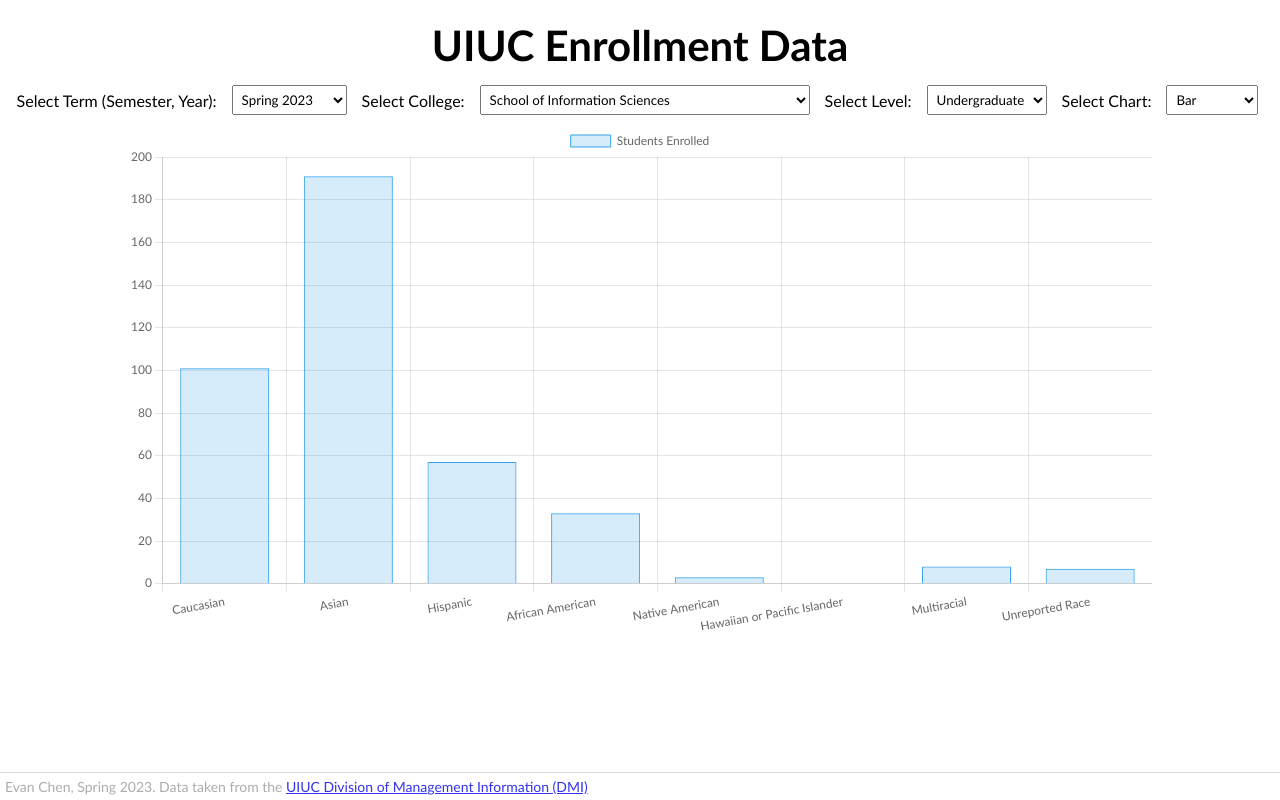
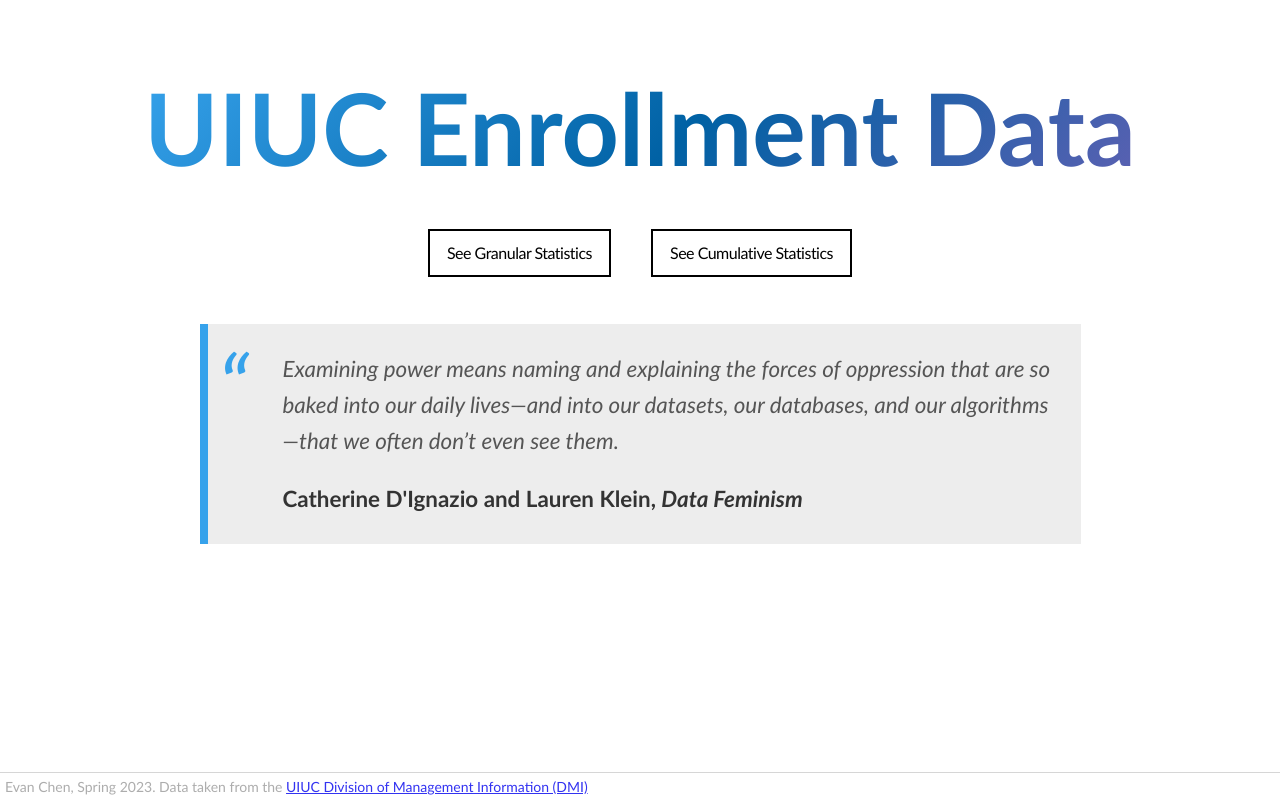
Before and after one commit to zuyouchen/is308-final-proj, a plain HTML site: page index.html in a window 1280 px wide. Drawn offline with nearby package versions, Linux system fonts and the light colour scheme.

Commit message:
restructure, landing page, new CSS

```diff
--- a/index.html
+++ b/index.html
@@ -7,84 +7,27 @@
     <meta http-equiv='cache-control' content='no-cache'>
     <meta http-equiv='expires' content='0'>
     <meta http-equiv='pragma' content='no-cache'>
-    <title>IS308 - Unessay Project</title>
-    <!-- <script src="https://d3js.org/d3.v7.min.js"></script> -->
+    <title>IS308 - Unessay Project - Main Page</title>
     <script src="https://cdn.jsdelivr.net/npm/chart.js"></script>
     <script src="https://cdnjs.cloudflare.com/ajax/libs/PapaParse/5.4.1/papaparse.js"></script>
     <link rel="stylesheet" href="styles.css">
 </head>
 <body>
-
-    <h1 class="title">UIUC Enrollment Data</h1>
-
-    <div class="external-container">
-        <div class="selections-container">
-            <label for="term-select">Select Term (Semester, Year):</label>
-            <select id="term-select">
-                <option value="sp23">Spring 2023</option>
-                <option value="fa22">Fall 2022</option>
-                <option value="su22">Summer 2022</option>
-                <option value="sp22">Spring 2022</option>
-                <option value="fa21">Fall 2021</option>
-                <option value="su21">Summer 2021</option>
-                <option value="su21">Spring 2021</option>
-                <option value="fa20">Fall 2020</option>
-                <option value="su20">Summer 2020</option>
-                <option value="sp20">Spring 2020</option>
-                <option value="fa19">Fall 2019</option>
-                <option value="su19">Summer 2019</option>
-                <option value="sp19">Spring 2019</option>
-                <option value="fa18">Fall 2018</option>
-                <option value="su18">Summer 2018</option>
-                <option value="sp18">Spring 2018</option>
-                <option value="fa17">Fall 2017</option>
-                <option value="su17">Summer 2017</option>
-                <option value="sp17">Spring 2017</option>
-            </select>
-
-            <label for="school-select">Select College:</label>
-            <select id="school-select">
-                <option value="School of Information Sciences "> School of Information Sciences </option>
-                <option value="Agr, Cons, Env Sci "> Agricultural, Consumer, and Environmental Science </option>
-                <option value="Business "> Gies College of Business </option>
-                <option value="Education "> Education </option>
-                <option value="Grainger Engineering "> Grainger Engineering </option>
-                <option value="Fine & Applied Arts "> Fine and Applied Arts </option>
-                <option value="Graduate College "> Graduate College </option>
-                <option value="Media "> College of Media </option>
-                <option value="Law "> College of Law </option>
-                <option value="Liberal Arts & Sci "> Liberal Arts and Sciences (LAS) </option>
-                <option value="General Studies "> General Studies </option>
-                <option value="Applied Health Sci "> Applied Health Sciences </option>
-                <option value="Veterinary Medicine "> Veterinary Medicine </option>
-                <option value="Labor & Empl. Rel. "> Labor and Employer Relations </option>
-                <option value="School of Social Work "> School of Social Work </option>
-                <option value="Carle Illinois Medicine "> Carle Illinois College of Medicine </option>
-            </select>
-
-            <label for="level-select">Select Level:</label>
-            <select id="level-select">
-                <option value="Undergraduate ">Undergraduate </option>
-                <option value="Graduate ">Graduate </option>
-                <option value="Professional ">Professional </option>
-            </select>
-
-            <label for="chart-type-select">Select Chart:</label>
-            <select id="chart-type-select">
-                <option value="bar">Bar</option>
-                <option value="doughnut">Doughnut</option>
-                <option value="polar">Polar</option>
-            </select>
-
-        </div>
-        <div id="no-data-message" class="no-data-found"></div>
-        <div class="chart-container">
-            <canvas id="enrollment-bar-chart"></canvas>
-        </div>
+    <div class="title-container" style="text-align: center; margin-top: 0; font-size:100px; margin-bottom:-25px">
+        <h1 class="animated-title">UIUC Enrollment Data</h1>
     </div>
 
+    <div class="button-container">
+        <button class="fancy-button" role="button" onclick="location.href='pages/granular.html'">See Granular Statistics</button>
+        <button class="fancy-button" role="button" onclick="location.href='pages/cumulative.html'">See Cumulative Statistics</button>
+    </div>
+
+    <blockquote class="blockquote">
+        Examining power means naming and explaining the forces of oppression that are so baked into our daily lives—and into our datasets, our databases, and our algorithms—that we often don’t even see them.
+        <span>Catherine D'Ignazio and Lauren Klein, <i>Data Feminism</i></span>
+    </blockquote>
+
+
     <footer>Evan Chen, Spring 2023. Data taken from the <a href="https://www.dmi.illinois.edu/">UIUC Division of Management Information (DMI)</a></footer>
-
-    <script src="app.js"></script>
 </body>
 </html>
--- a/app.js
+++ b/js/granular.js
@@ -22,7 +22,7 @@ const enrollmentDataLabels = [
   "Hispanic",
   "African American",
   "Native American",
-  "Hawaiian or Pacific Islander",
+  "Hawaiian/Pacific Islander",
   "Multiracial",
   "Unreported Race"
 ];
@@ -72,6 +72,15 @@ function barChartConfig (enrollmentData) {
           }
         }
       },
+      // scales: {
+      //   x: {
+      //       ticks: {
+      //           font: {
+      //               size: 12,
+      //           }
+      //       }
+      //   }
+      // },
       responsive: true
     }
   };
@@ -174,7 +183,7 @@ function doughnutChartConfig (enrollmentData) {
 }
 
 let enrollmentChart;
-const plotEnrollmentChart = (enrollmentData, config) => {
+const plotEnrollmentChart = (config) => {
   if (enrollmentChart) {
     enrollmentChart.destroy();
   }
@@ -188,13 +197,13 @@ const updateChart = async () => {
   if (filteredRow) {
     const enrollmentData = transformData(filteredRow);
     if (chartTypeSelect.value == 'bar') {
-      plotEnrollmentChart(enrollmentData, barChartConfig(enrollmentData));
+      plotEnrollmentChart(barChartConfig(enrollmentData));
     }
     if (chartTypeSelect.value == 'doughnut') {
-      plotEnrollmentChart(enrollmentData, doughnutChartConfig(enrollmentData));
+      plotEnrollmentChart(doughnutChartConfig(enrollmentData));
     }
     if (chartTypeSelect.value == 'polar') {
-      plotEnrollmentChart(enrollmentData, polarChartConfig(enrollmentData));
+      plotEnrollmentChart(polarChartConfig(enrollmentData));
     }
     document.getElementById('no-data-message').style.display = 'none';
   } else {
--- a/styles.css
+++ b/styles.css
@@ -8,10 +8,10 @@ body {
 }
 
 .title {
-    font-size: 42px;
+    font-size: 50px;
     text-align: center;
     margin-bottom: 10px;
-    margin-top: 20px;
+    margin-top: 15px;
     font-family: Calibri, sans-serif
 }
 
@@ -29,7 +29,7 @@ body {
     align-items: center;
     justify-content: center;
     gap: 10px;
-    margin-bottom: 5px;
+    margin-bottom: 10px;
 }
 
 #school-select,
@@ -57,8 +57,8 @@ body {
 
 .chart-container {
     position: relative;
-    height: 80vh;
-    width: 80vw;
+    height: 75vh;
+    width: 75vw;
     display: flex;
     justify-content: center;
 }
@@ -77,3 +77,124 @@ footer {
     border-top: 1px solid #ccc;
     opacity: 0.8;
 }
+
+
+/* Fancy Button  */
+/* Source: https://getcssscan.com/css-buttons-examples */
+.fancy-button {
+    align-items: center;
+    background-color: #fff;
+    border: 2px solid #000;
+    box-sizing: border-box;
+    color: #000;
+    cursor: pointer;
+    display: inline-flex;
+    fill: #000;
+    font-family: Calibri, sans-serif;
+    font-size: 16px;
+    font-weight: 500;
+    height: 48px;
+    justify-content: center;
+    letter-spacing: -.5px;
+    line-height: 24px;
+    min-width: 140px;
+    padding: 0 17px;
+    text-align: center;
+    transition: all .3s;
+    user-select: none;
+    -webkit-user-select: none;
+    touch-action: manipulation;
+  }
+  .fancy-button:focus {
+    color: #171E29;
+  }
+  .fancy-button:hover {
+    border-color: #3399CC;
+    color: #3399CC;
+    fill: #3399CC;
+  }
+  .fancy-button:active {
+    border-color: #3399CC;
+    color: #3399CC;
+    fill: #3399CC;
+  }
+  @media (min-width: 768px) {
+    .fancy-button {
+      min-width: 170px;
+  }
+}
+
+.button-container{
+    display: flex;
+    flex-direction: row;
+    align-items: center;
+    justify-content: center;
+    gap:40px;
+    margin-bottom:25px;
+}
+
+/* Animated Title  */
+/* Source: https://alvarotrigo.com/blog/css-text-animations/  */
+.animated-title
+{
+font-family: Calibri, sans-serif;
+background-image: linear-gradient(
+    -225deg,
+    #36A2EB 0%,
+    #0061A4 29%,
+    #9260BA 67%,
+    #A3459B 100%
+);
+background-size: auto auto;
+background-clip: border-box;
+background-size: 200% auto;
+color: #fff;
+background-clip: text;
+-webkit-background-clip: text;
+-webkit-text-fill-color: transparent;
+animation: textclip 5s linear infinite;
+display: inline-block;
+    font-size: 100%;
+}
+@keyframes textclip {
+  to {
+    background-position: 200% center;
+  }
+}
+
+/* Blockquote Title Page */
+/* Source: https://codepen.io/jimmycow/pen/LmjVaz */
+.blockquote{
+    font-size: 1.4em;
+    width: 60%;
+    font-family: Calibri, sans-serif;
+    font-style: italic;
+    color: #555555;
+    padding:1.2em 30px 1.2em 75px;
+    border-left: 8px solid #36A2EB ;
+    line-height: 1.6;
+    position: relative;
+    background:#EDEDED;
+  }
+
+  .blockquote::before{
+    font-family: Calibri, sans-serif;
+    content: "\201C";
+    color:#36A2EB;
+    font-size: 4em;
+    position: absolute;
+    left: 10px;
+    top: -10px;
+  }
+
+  .blockquote::after{
+    content: '';
+  }
+
+  .blockquote span{
+    display: block;
+    color:#333333;
+    font-style: normal;
+    font-weight: bold;
+    margin-top: 1em;
+  }
```
Also changed, not shown: pages/cumulative.html (added, +17 -0 lines), pages/granular.html (added, +89 -0 lines), 1 other file.
